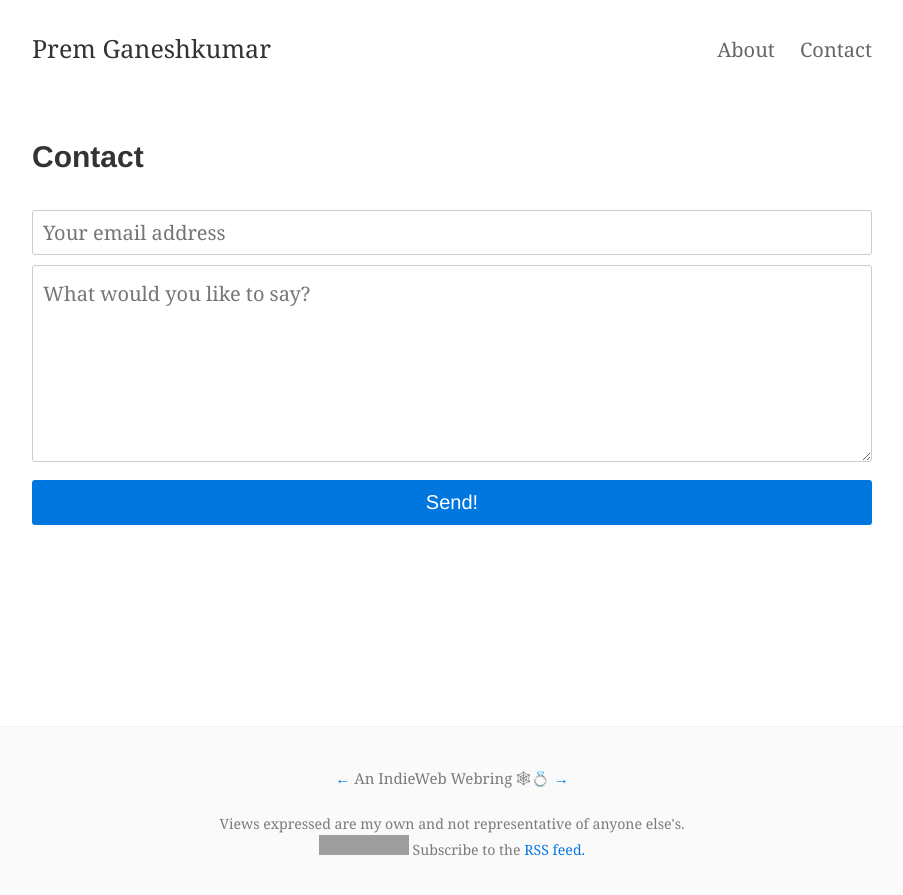
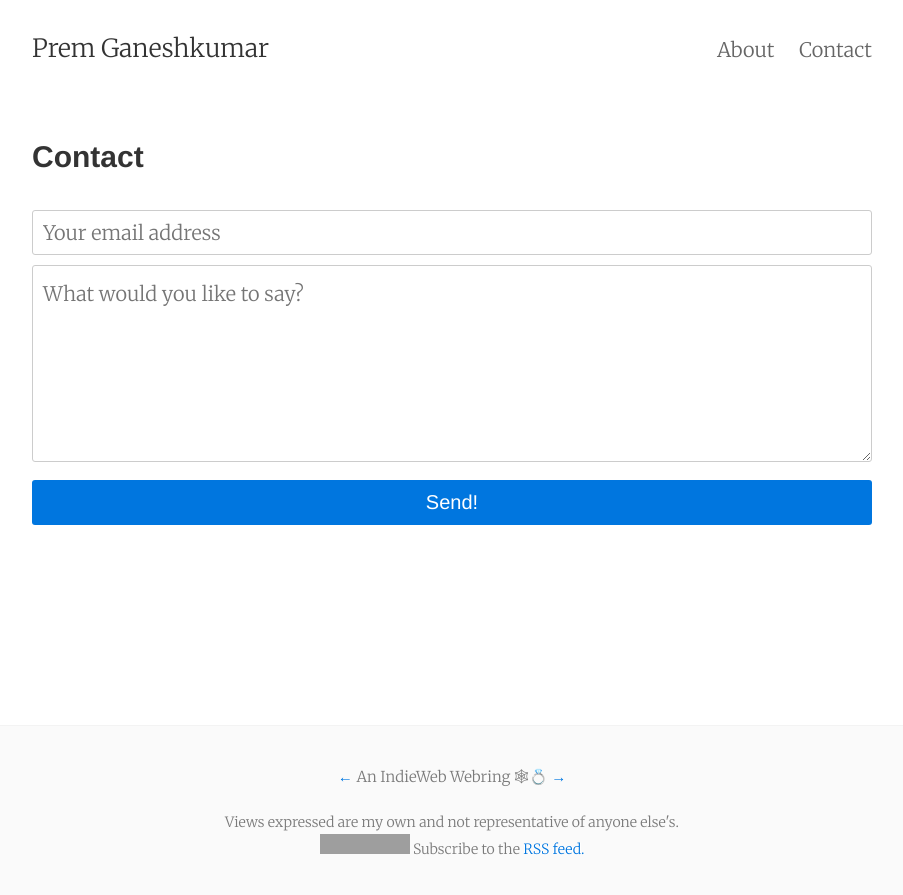
Before and after one commit to premgane/premgane.github.io, a Jekyll site: the page built from contact.html, in a window 1280 px wide. Shown: the top 895 px of the page, without its empty margins (188-1091 px from the left). Built offline with Jekyll 4.4.1, drawn with Linux system fonts in a browser that asks for light colours; grey boxes are pictures that could not be loaded.

Commit message:
Use IBM Plex as the default font if possible

```diff
--- a/_sass/_variables.scss
+++ b/_sass/_variables.scss
@@ -1,9 +1,9 @@
 // Typography
 $base-font-size: 14px !default;
 $bold-font-weight: bold !default;
-$font-family: Georgia, 'Merriweather', 'PT Serif', 'Times New Roman', serif !default;
+$font-family: 'IBM Plex Serif', 'Merriweather', Georgia, 'PT Serif', 'Times New Roman', serif !default;
 $line-height: 1.5 !default;
-$heading-font-family: 'Helvetica Neue', Helvetica, sans-serif !default;
+$heading-font-family: 'IBM Plex Sans', 'Helvetica Neue', Helvetica, sans-serif !default;
 $heading-font-weight: 900 !default;
 $heading-line-height: 1.25 !default;
 $monospace-font-family: 'Source Code Pro', Consolas, monospace !default;
```
Also changed, not shown: 1 other file.
